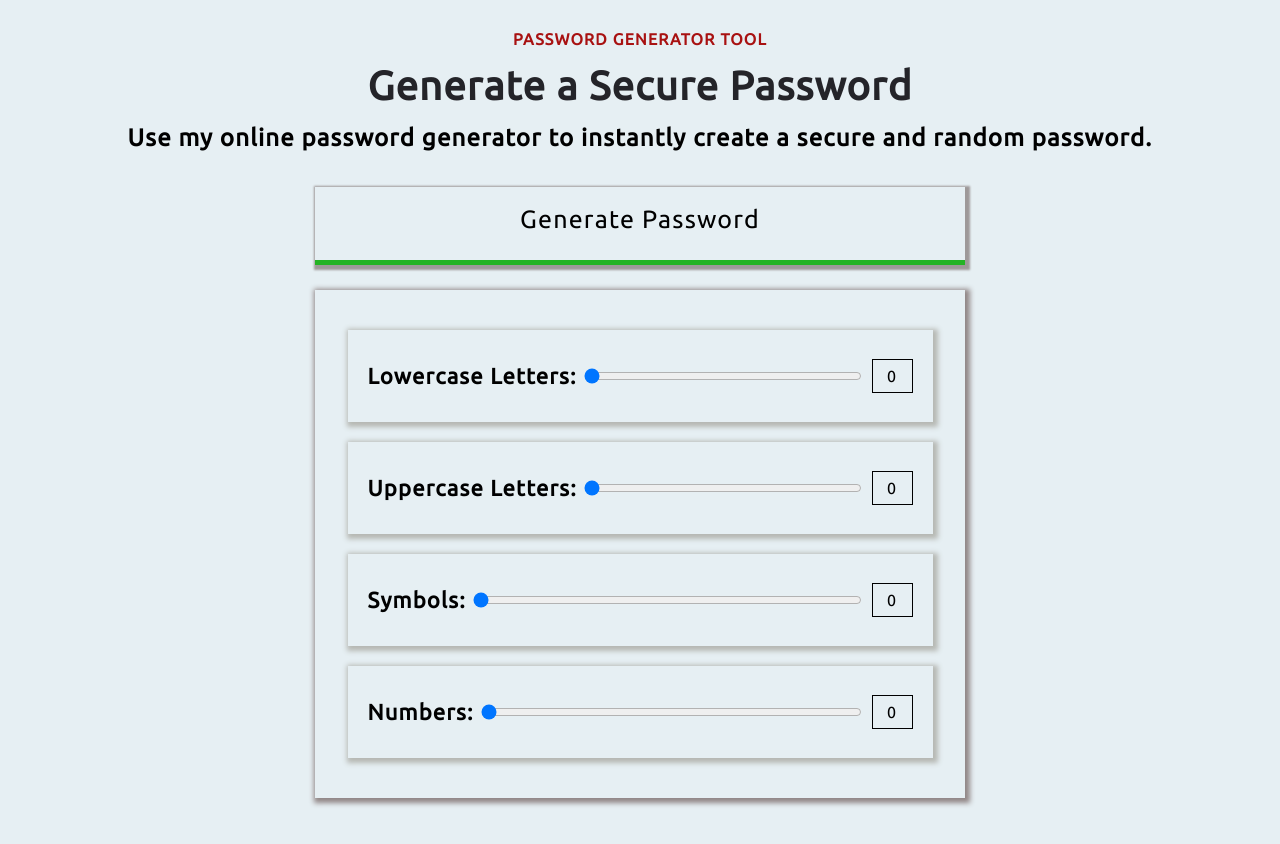
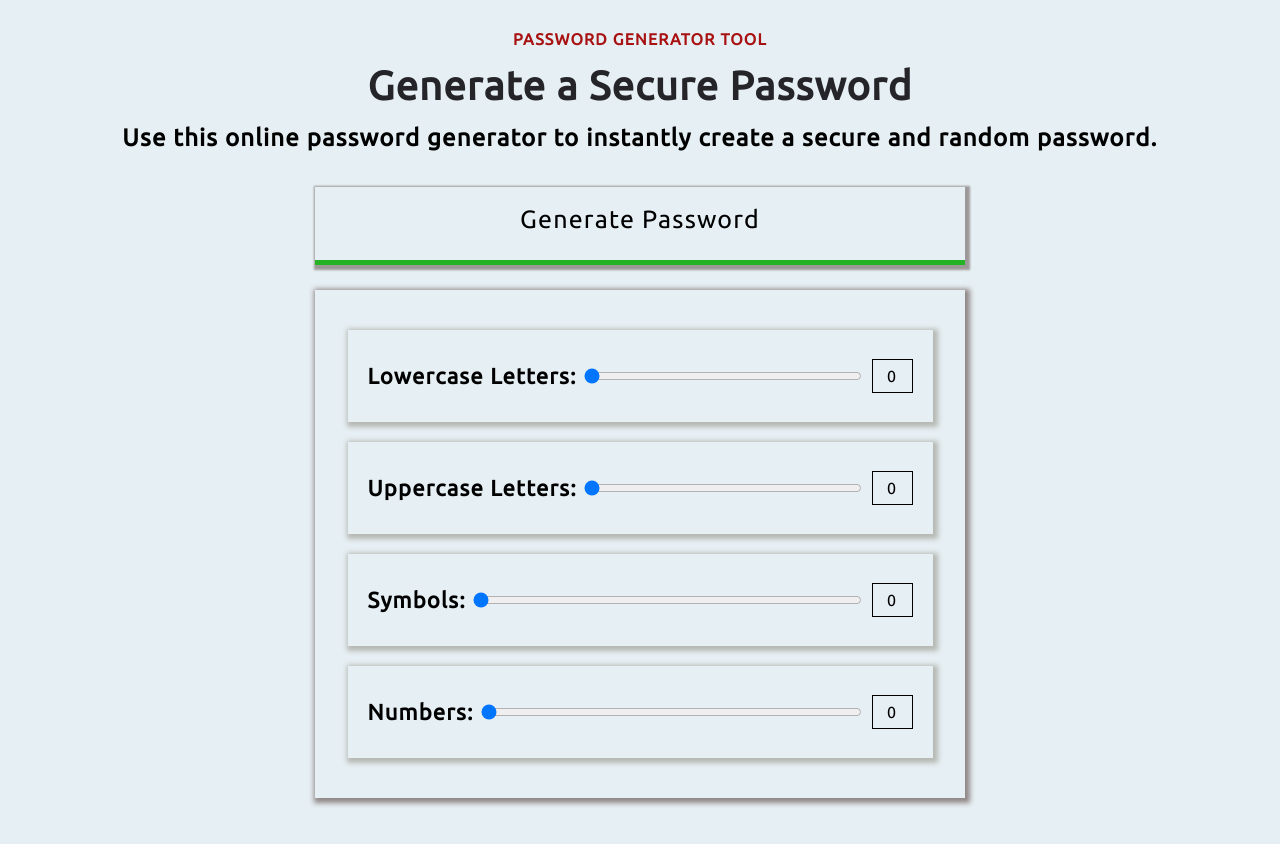
Before and after one commit to Harsh-R-16/Password-Generator, a plain HTML site: page index.html in a window 1280 px wide. Drawn offline with Linux system fonts and the light colour scheme.

Commit message:
all done.

```diff
--- a/index.html
+++ b/index.html
@@ -21,7 +21,7 @@
     <header>
         <p id="firstPara">password generator tool</p>
         <h1>Generate a Secure Password</h1>
-        <h2>Use my online password generator to instantly create a secure and random password.</h2>
+        <h2>Use this online password generator to instantly create a secure and random password.</h2>
     </header>
     <p id="output">Generate Password</p>
     <!-- <button id="reset">RESET</button> -->
```
